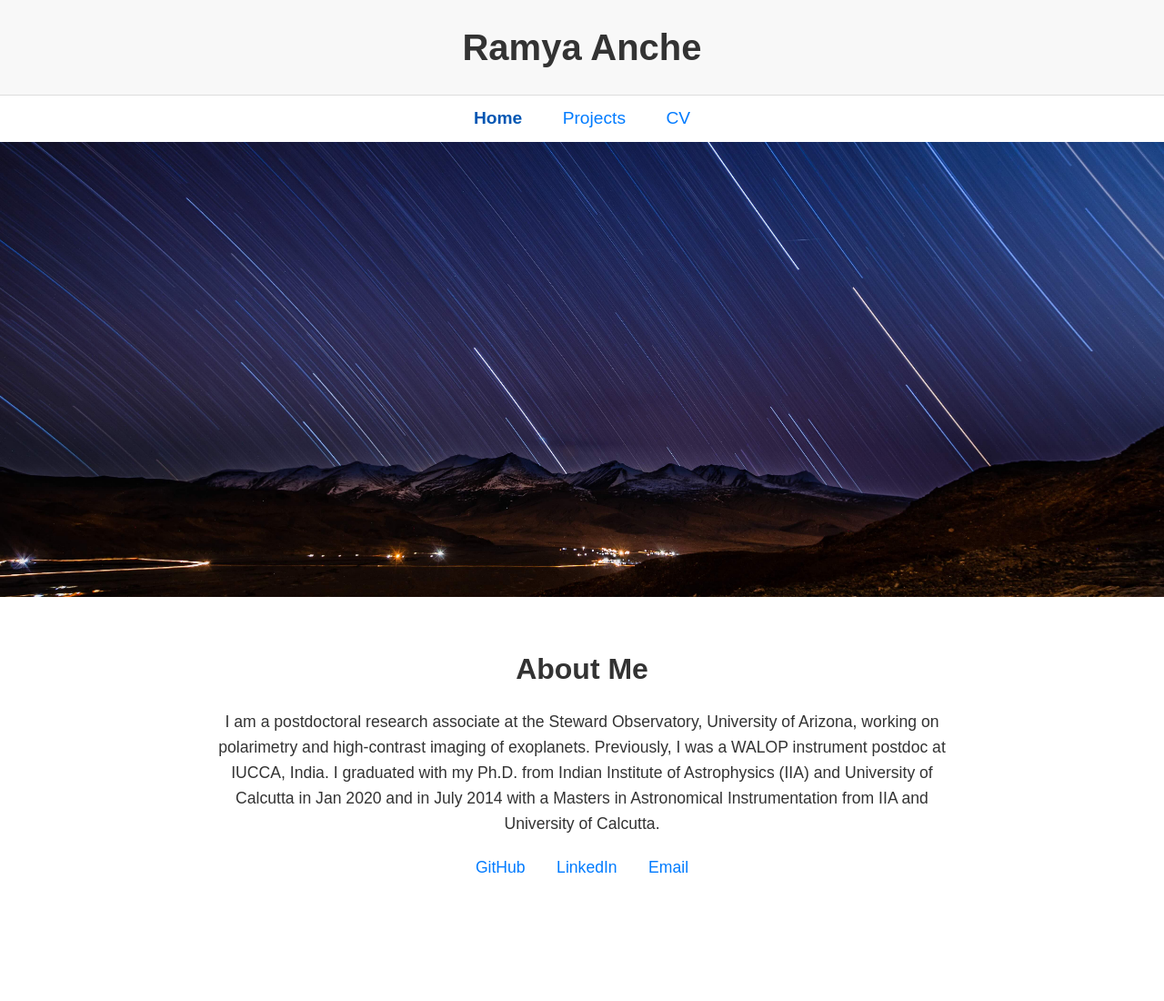
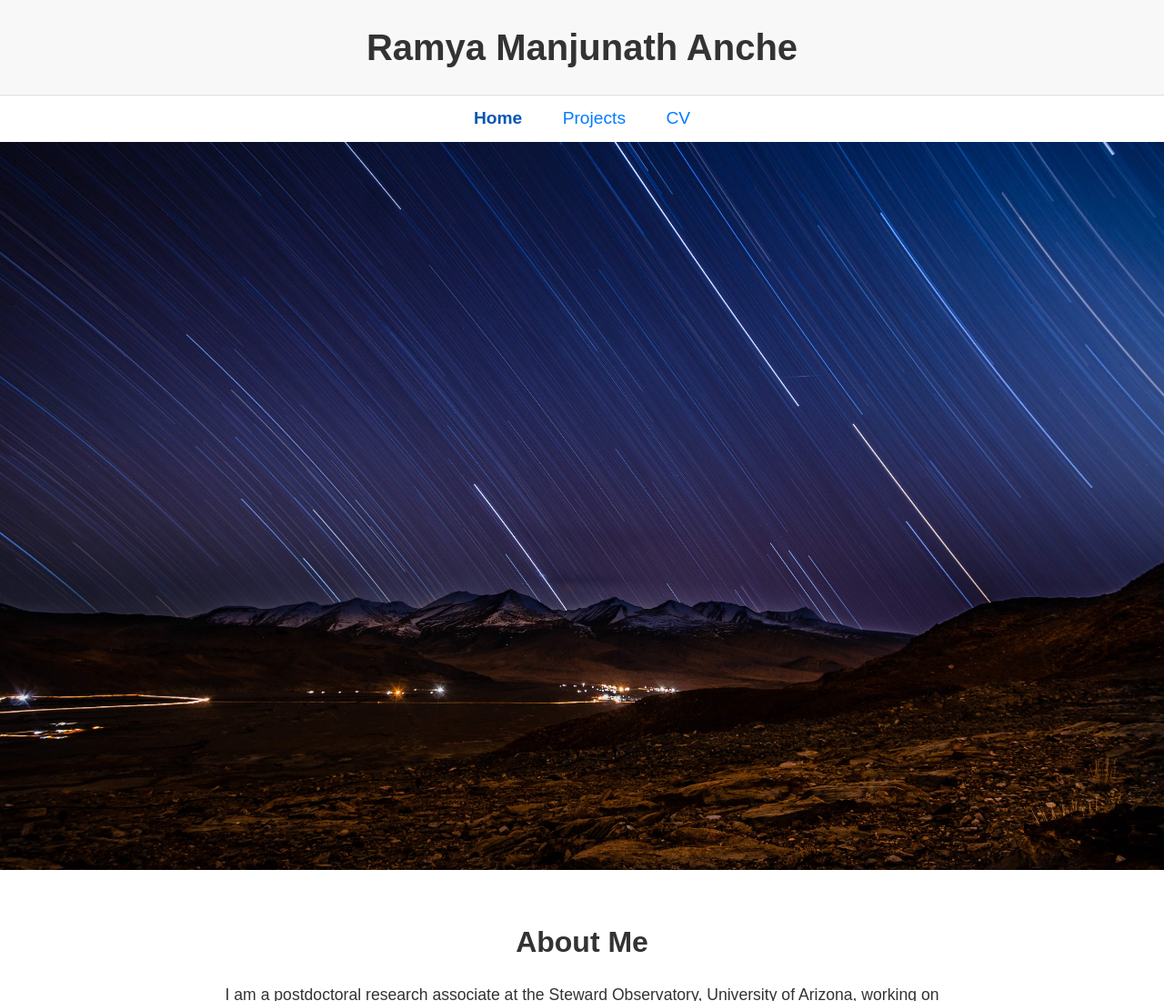
Before and after one commit to ramya-anche/ramya-anche.github.io, a plain HTML site: page index.html in a window 1280 px wide. Shown: the top 1100 px of the page at 91% size. Before the commit the page ends 987 px from the top, so only its background shows below. Drawn offline with Linux system fonts and the light colour scheme.

Commit message:
updated_image_size.html

```diff
--- a/index.html
+++ b/index.html
@@ -47,7 +47,7 @@
         /* Cover Image */
         .cover-image {
             width: 100%;
-            height: 500px;
+            height: 800px;
             object-fit: cover;
         }
         /* Main Content */
@@ -88,7 +88,7 @@
 <body>
     <!-- Header with Name -->
     <div class="header">
-        <h1>Ramya Anche</h1>
+        <h1>Ramya Manjunath Anche</h1>
     </div>
     <!-- Navigation Tabs -->
     <div class="nav">
@@ -97,7 +97,7 @@
         <a href="cv.html">CV</a>
     </div>
     <!-- Cover Image -->
-    <img src="/images/cover-image.jpg" alt="Star trails over a mountain range" class="cover-image">
+    <img src="/images/cover-image.jpg" alt="Long exposure startrails captured by me at Indian Astronomical Observatory (IAO) at Leh, India" class="cover-image">
     <!-- Main Content -->
     <div class="content">
         <h2>About Me</h2>
@@ -105,8 +105,8 @@
             I graduated with my Ph.D. from Indian Institute of Astrophysics (IIA) and University of Calcutta in Jan 2020 and in July 2014 with a Masters in Astronomical Instrumentation from IIA and University of Calcutta.</p>
         <ul class="social-links">
             <li><a href="https://github.com/ramya-anche">GitHub</a></li>
-            <li><a href="https://linkedin.com/in/ramya-anche">LinkedIn</a></li>
-            <li><a href="mailto:your.email@example.com">Email</a></li>
+            <li><a href="https://www.linkedin.com/in/ramyamanjunath/">LinkedIn</a></li>
+            <li><a href="mailto:ramyamanjunath1990@gmail.com">Email</a></li>
         </ul>
     </div>
 </body>
```
